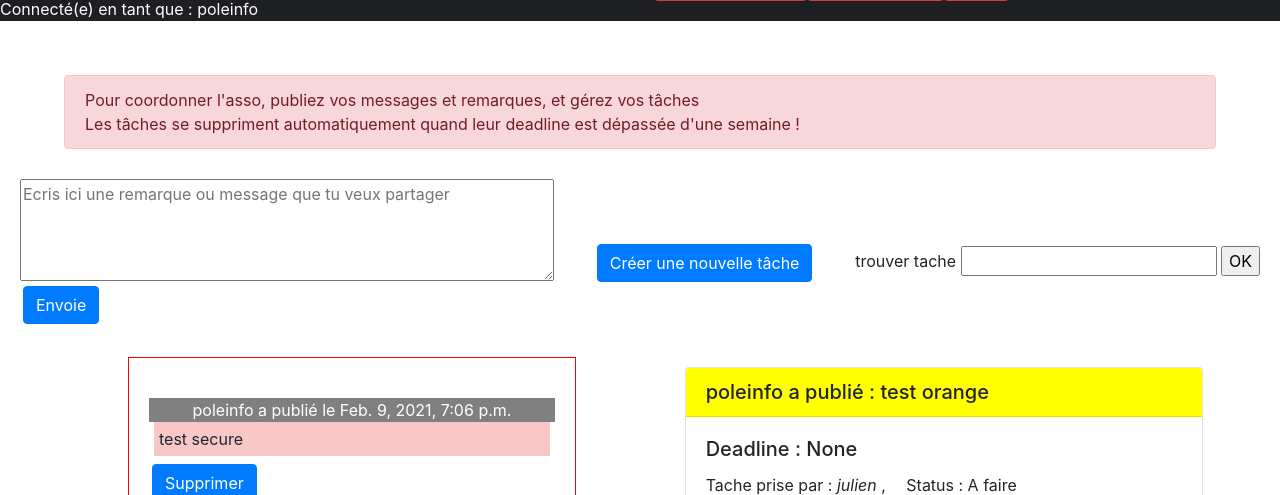
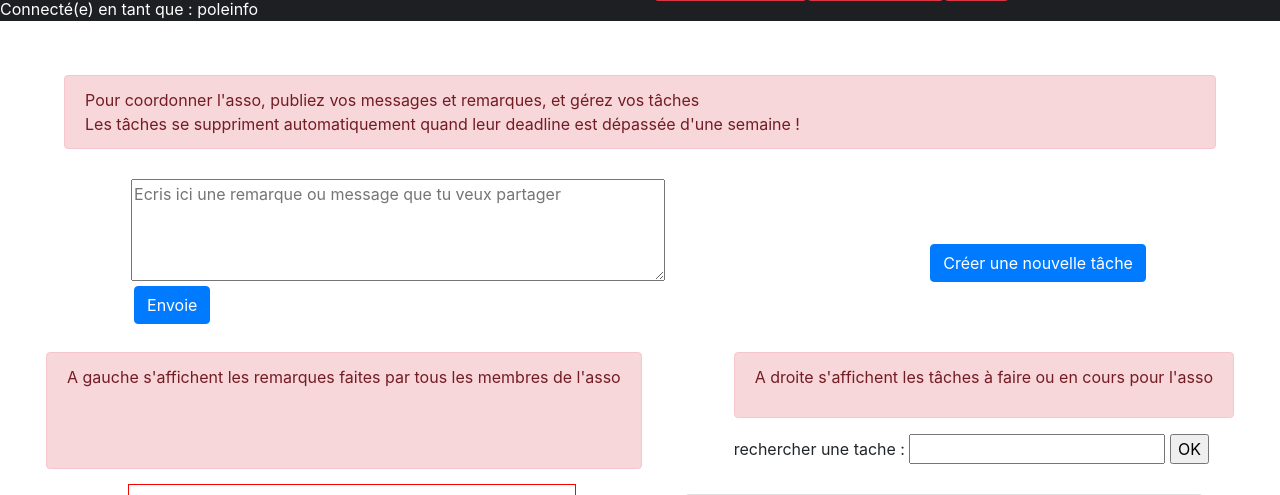
Before and after one commit to juljac56/RedBucks, a Django app: page /back/form/ in a window 1280 px wide; the page is wider, and only the part inside the window is pictured. Shown: the part 53-548 px from the top of that part. Run offline with Django 3.2, Linux system fonts and the light colour scheme; a user stored in the database is signed in; data comes from the database, SQL or seed files in the repository; both versions use the stored data as it was after the commit; data that the repository does not hold is empty; some libraries are stand-ins or nearby versions.

Commit message:
mise en page

```diff
--- a/back/static/style/style_home.css
+++ b/back/static/style/style_home.css
@@ -336,6 +336,10 @@ bottom:25px;}
 .btn_msg{position: relative;
 top:-20px;}
 
+.form_tache { margin:20px;
+
+}
+
 .conteneur{display:flex;
     flex-wrap:nowrap;
     justify-content: space-around;}
@@ -374,6 +378,15 @@ margin:10px;}
 .agenda{position: relative;
 left: 50px;
 margin-top:50px;
-margin-bottom:50px;}
+margin-bottom:50px;
+width:200px;}
 
 .faq{padding : 50px;}
+
+.aide_membre{display:flex;
+flex-wrap:nowrap;
+justify-content:space-around;}
+
+.explication_droite, .explication_gauche {margin:5px;}
+
+.pages_login{margin:20px;}
--- a/back/templates/registration/base0.html
+++ b/back/templates/registration/base0.html
@@ -23,7 +23,7 @@
 {% endif %}
 </ul>
 
-
+ <div class="pages_login">
     {% block page %}{% endblock %}
   </body>
   </html>
--- a/back/templates/registration/logged_out.html
+++ b/back/templates/registration/logged_out.html
@@ -1,5 +1,5 @@
 {% extends "./base0.html" %}
-
+{% block title %} Logged out{% endblock %}
 {% block page %}
   <p>Logged out!</p>
   <a href="{% url 'login'%}">Click here to login again.</a>
--- a/back/templates/registration/login.html
+++ b/back/templates/registration/login.html
@@ -1,5 +1,5 @@
 {% extends "./base0.html" %}
-
+{% block title %} Login{% endblock %}
 {% block page %}
 
   {% if form.errors %}
--- a/back/templates/registration/password_reset_complete.html
+++ b/back/templates/registration/password_reset_complete.html
@@ -1,7 +1,7 @@
 {% extends "./base0.html" %}
 
 {% block page %}
-
+{% block title %} Password reset{% endblock %}
 <h1>The password has been changed!</h1>
   <p><a href="{% url 'login' %}">log in again?</a></p>
 {% endblock %}
--- a/back/templates/registration/password_reset_confirm.html
+++ b/back/templates/registration/password_reset_confirm.html
@@ -1,5 +1,5 @@
 {% extends "./base0.html" %}
-
+{% block title %} Password reset{% endblock %}
 {% block page %}
 
 {% if validlink %}
--- a/back/templates/registration/password_reset_done.html
+++ b/back/templates/registration/password_reset_done.html
@@ -1,5 +1,5 @@
 {% extends "./base0.html" %}
-
+{% block title %}Password reset{% endblock %}
 {% block page %}
 
 <p>We've emailed you instructions for setting your password. If they haven't arrived in a few minutes, check your spam folder.</p>
--- a/back/templates/template/faq.html
+++ b/back/templates/template/faq.html
@@ -5,14 +5,15 @@
 
 {% block content %}
 <div class="page_membre">
+    <a href="{% url 'form'%}" class="btn retour_membre btn-danger">Retour à l'espace membre</a> <br>
 
 <div class="alert explication_membre alert-danger" role="alert">
-    Voici la faq du site pour comprendre comment le site fonctionne si ce n'est pas clair
+    Voici la FAQ du site pour comprendre comment le site fonctionne si ce n'est pas clair
   </div>
 
   <div class="faq">
   <h3> A quoi sert ce site ? </h3>
-  <p> Ce site sert de vitrine (pour la partie accessible à tous) et la partie à accèes restreint est faite pour aider les membres redbucks à s'organiser pour faire tourner l'asso .
+  <p> Ce site sert de vitrine (pour la partie accessible à tous) et la partie à accès restreint est faite pour aider les membres redbucks à s'organiser pour faire tourner l'asso .
   </p>
 
  <h3> Comment utiliser la barre de recherche ?</h3>
--- a/back/templates/template/form.html
+++ b/back/templates/template/form.html
@@ -28,14 +28,23 @@
   <a href="{% url 'new_tache' %} " class="btn btn-primary">Créer une nouvelle tâche</a>
 </div>
 
+</div>
+<div class= "aide_membre">
+  <div class="explication_gauche  alert alert-danger">
+     <p>A gauche s'affichent les remarques faites par tous les membres de l'asso </p>
+  </div>
+  <div class="explication_droite ">
+    <div class=" alert alert-danger">
+  <p>A droite s'affichent les tâches à faire ou en cours pour l'asso</p>
+</div>
+  <form action="{% url 'form' %}" method="post">{% csrf_token %}
+    <label for="recherche">rechercher une tache :  </label>
+    <input id="recherche" type="text" name="recherche" >
+    <input type="submit" value="OK">
+  </form>
+</div>
+</div>
 
-<form action="{% url 'form' %}" method="post">{% csrf_token %}
-  <label for="recherche">trouver tache  </label>
-  <input id="recherche" type="text" name="recherche" >
-  <input type="submit" value="OK">
-</form>
-
-</div>
 <div class="conteneur">
 <br>
 <div class = "lecture">
--- a/site_test/settings.py
+++ b/site_test/settings.py
@@ -127,6 +127,6 @@ USE_TZ = True
 
 STATIC_URL = '/static/'
 
-SESSION_SAVE_EVERY_REQUEST = True
-SESSION_COOKIE_SECURE = True
+#SESSION_SAVE_EVERY_REQUEST = True
+#SESSION_COOKIE_SECURE = True
 CSRF_COOKIE_SECURE = True
```
Also changed, not shown: back/templates/template/cesar.py (deleted, +0 -23 lines), back/templates/template/liste.md (+0 -3 lines), back/templates/template/new_tache.html (+8 -6 lines), README.md, db.sqlite3.
